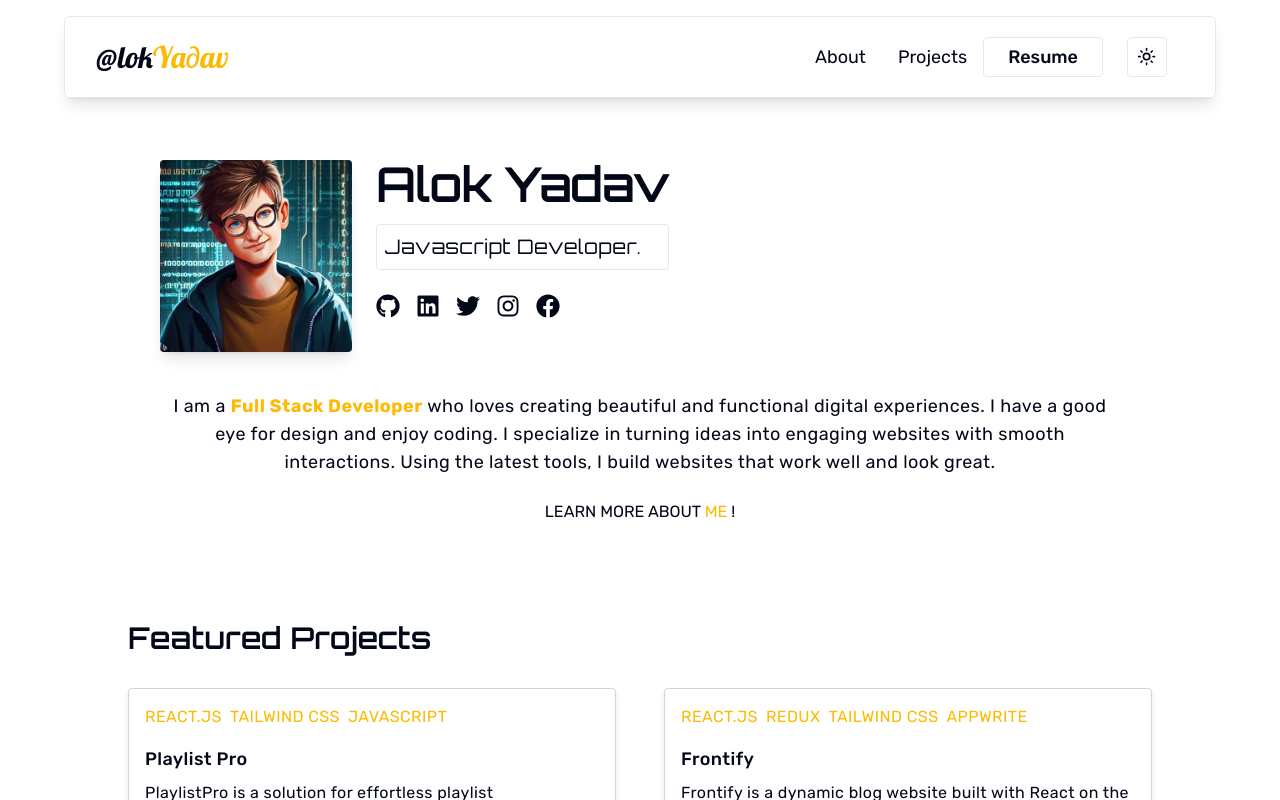
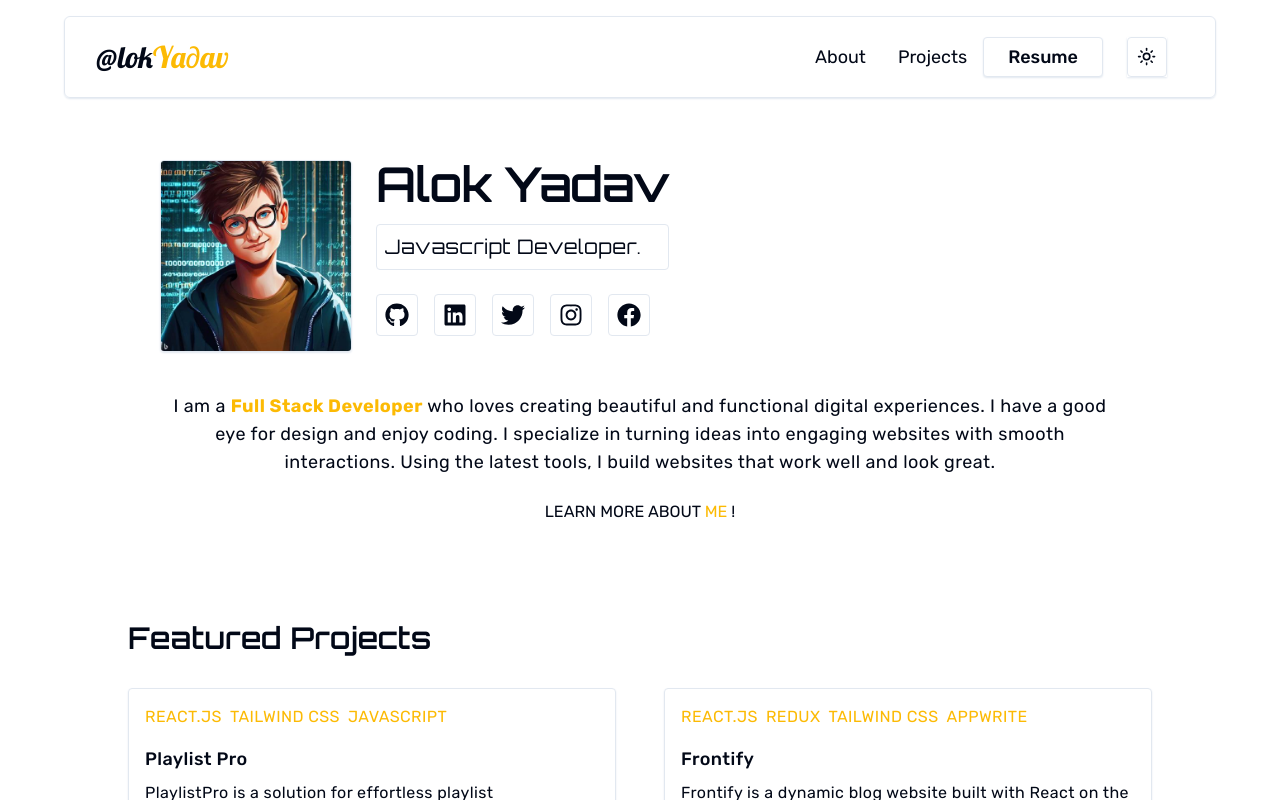
Before and after one commit to alok-x0s1/Portfolio, a Next.js app: page / in a window 1280 px wide. Shown: the top 800 px of the page. Built offline with nearby package versions, Linux system fonts and the light colour scheme; a web font is replaced by a local one.

Commit message:
Upadtes in Hero section

```diff
--- a/src/components/Contact.tsx
+++ b/src/components/Contact.tsx
@@ -11,7 +11,7 @@ import {
 
 const Contact = () => {
 	return (
-		<footer className="flex flex-col p-4 sm:p-6 lg:p-8 gap-6 sm:gap-8 lg:gap-10 w-full text-center">
+		<footer className="flex flex-col p-4 sm:p-6 lg:p-8 gap-6 sm:gap-8 lg:gap-10 w-full text-center border-t border-input">
 			<h5
 				className={`${orbitron.className} text-2xl sm:text-3xl lg:text-4xl mt-2 sm:mt-4 font-semibold tracking-tight`}
 			>
--- a/src/components/HeroSection.tsx
+++ b/src/components/HeroSection.tsx
@@ -17,7 +17,7 @@ const HeroSection = () => {
 	return (
 		<div className="max-w-5xl mx-auto flex flex-col gap-6 mt-40 px-4 sm:px-8 ">
 			<div className="flex flex-col sm:flex-row items-center sm:items-start gap-6">
-				<div className="h-40 w-40 sm:h-48 sm:w-48 overflow-hidden object-fill rounded shadow-lg">
+				<div className="h-40 w-40 sm:h-48 sm:w-48 overflow-hidden object-fill rounded shadow-sm shadow-input border border-input">
 					<Image
 						src={profilePic}
 						alt="ProfilePic"
@@ -32,28 +32,45 @@ const HeroSection = () => {
 							Alok Yadav
 						</h1>
 						<p
-							className={`${orbitron.className} text-lg sm:text-xl p-2 rounded-sm tracking-wide leading-tight border border-input mt-4`}
+							className={`${orbitron.className} text-lg sm:text-xl p-2 tracking-wide leading-tight mt-4 rounded border border-input`}
 						>
 							Javascript Developer.
 						</p>
 					</div>
 					<div className="social-links flex flex-wrap gap-4 justify-center sm:justify-start items-center text-2xl cursor-pointer">
-						<a href="https://github.com" target="_blank">
+						<a
+							href="https://github.com/alok-x0s1"
+							target="_blank"
+							className="p-2 border border-input hover:text-secondaryTextColor duration-500 rounded"
+						>
 							<FaGithub />
 						</a>
-						<a href="https://www.linkedin.com" target="_blank">
+						<a
+							href="https://www.linkedin.com/in/alok-x0s1"
+							target="_blank"
+							className="p-2 border border-input hover:text-secondaryTextColor duration-500 rounded"
+						>
 							<FaLinkedin />
 						</a>
-						<a href="https://x.com" target="_blank">
+						<a
+							href="https://x.com"
+							target="_blank"
+							className="p-2 border border-input hover:text-secondaryTextColor duration-500 rounded"
+						>
 							<FaTwitter />
 						</a>
 						<a
 							href="https://www.instagram.com/mr_x0s1"
 							target="_blank"
+							className="p-2 border border-input hover:text-secondaryTextColor duration-500 rounded"
 						>
 							<FaInstagram />
 						</a>
-						<a href="https://www.facebook.com" target="_blank">
+						<a
+							href="https://www.facebook.com"
+							target="_blank"
+							className="p-2 border border-input hover:text-secondaryTextColor duration-500 rounded"
+						>
 							<FaFacebook />
 						</a>
 					</div>
--- a/src/components/Navbar.tsx
+++ b/src/components/Navbar.tsx
@@ -35,7 +35,7 @@ const Navbar = () => {
 	}, []);
 
 	return (
-		<div className="fixed top-4 left-4 right-4 max-w-6xl mx-auto backdrop-blur-md rounded-md shadow-lg flex justify-between items-center px-6 py-3 z-50 border border-input">
+		<div className="fixed top-4 left-4 right-4 max-w-6xl mx-auto backdrop-blur-md rounded-md shadow-sm flex justify-between items-center px-6 py-3 z-50 border border-input shadow-input">
 			{/* Logo Section */}
 			<div>
 				<h1
@@ -58,7 +58,7 @@ const Navbar = () => {
 					</li>
 				))}
 				<li>
-					<Button variant="outline">
+					<Button variant="outline" className="shadow-sm shadow-input">
 						<Link
 							href="/projects"
 							className="text-lg px-2 hover:text-secondaryTextColor"
--- a/src/components/Project.tsx
+++ b/src/components/Project.tsx
@@ -17,7 +17,7 @@ const Project: React.FC<ProjectProps> = ({
 	liveLink,
 }) => {
 	return (
-		<div className="w-full border border-gray-300 rounded p-4 flex flex-col gap-2 tracking-wide leading-snug shadow-md">
+		<div className="w-full border border-input rounded p-4 flex flex-col gap-2 tracking-wide leading-snug shadow-sm shadow-input">
 			<div className="flex flex-wrap gap-2 mb-2">
 				{stacks.map((stack, index) => (
 					<span
--- a/src/components/TechStacks.tsx
+++ b/src/components/TechStacks.tsx
@@ -39,7 +39,7 @@ const TechStacks = () => {
 				{logos.map((logo) => (
 					<div
 						key={logo.name}
-						className="p-3 sm:p-4 md:p-6 rounded-sm cursor-pointer border-2 hover:-translate-y-2 shadow-md flex flex-col items-center w-24 sm:w-32 md:w-40 lg:min-w-40 group hover:border-secondaryTextColor duration-500"
+						className="p-3 sm:p-4 md:p-6 rounded cursor-pointer border-2 hover:-translate-y-2 shadow-md flex flex-col items-center w-24 sm:w-32 md:w-40 lg:min-w-40 group hover:border-secondaryTextColor duration-500"
 					>
 						<div className="text-4xl sm:text-6xl md:text-7xl">
 							{logo.icon}
--- a/src/components/Tools.tsx
+++ b/src/components/Tools.tsx
@@ -33,7 +33,7 @@ const Tools = () => {
 				{tools.map((tool) => (
 					<div
 						key={tool.name}
-						className="p-3 sm:p-4 md:p-6 rounded-sm cursor-pointer border-2 hover:-translate-y-2 shadow-md flex flex-col gap-1 items-center w-24 sm:w-32 md:w-40 lg:min-w-40 h-fit group hover:border-secondaryTextColor duration-500"
+						className="p-3 sm:p-4 md:p-6 rounded cursor-pointer border-2 hover:-translate-y-2 shadow-md flex flex-col gap-1 items-center w-24 sm:w-32 md:w-40 lg:min-w-40 h-fit group hover:border-secondaryTextColor duration-500"
 					>
 						<div className="text-4xl sm:text-6xl md:text-7xl">
 							{tool.icon}
--- a/src/components/theme-provider.tsx
+++ b/src/components/theme-provider.tsx
@@ -19,7 +19,7 @@ export function ThemeProvider({ children, ...props }: ThemeProviderProps) {
 export function ThemeToggle() {
 	const { setTheme } = useTheme();
 	return (
-		<div>
+		<div className="shadow-sm shadow-input">
 			<DropdownMenu>
 				<DropdownMenuTrigger asChild>
 					<Button variant="outline" size="icon" className="hover:text-secondaryTextColor">
--- a/src/components/ui/button.tsx
+++ b/src/components/ui/button.tsx
@@ -21,8 +21,8 @@ const buttonVariants = cva(
       },
       size: {
         default: "h-10 px-4 py-2",
-        sm: "h-9 rounded-md px-3",
-        lg: "h-11 rounded-md px-8",
+        sm: "h-9 rounded px-3",
+        lg: "h-11 rounded px-8",
         icon: "h-10 w-10",
       },
     },
```
